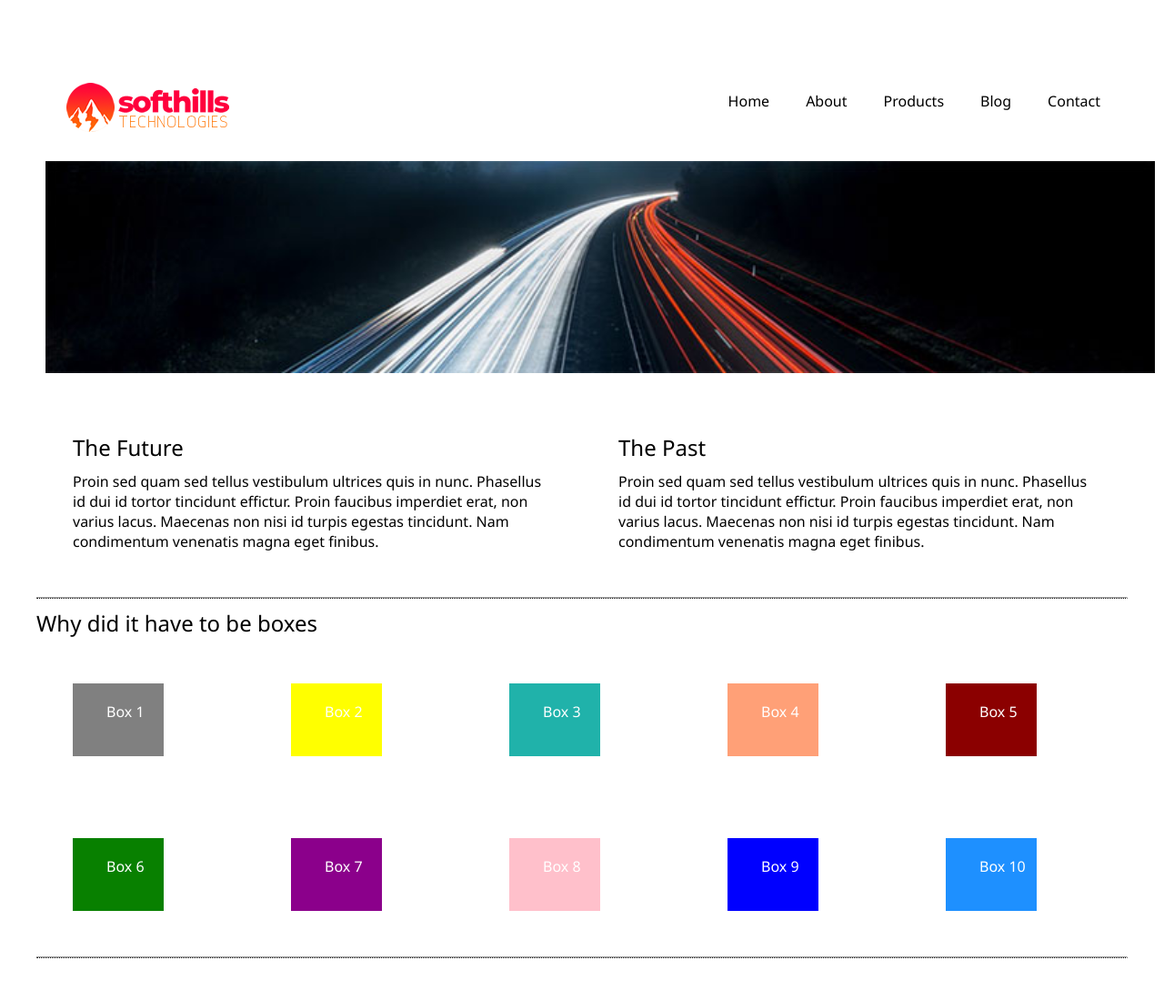
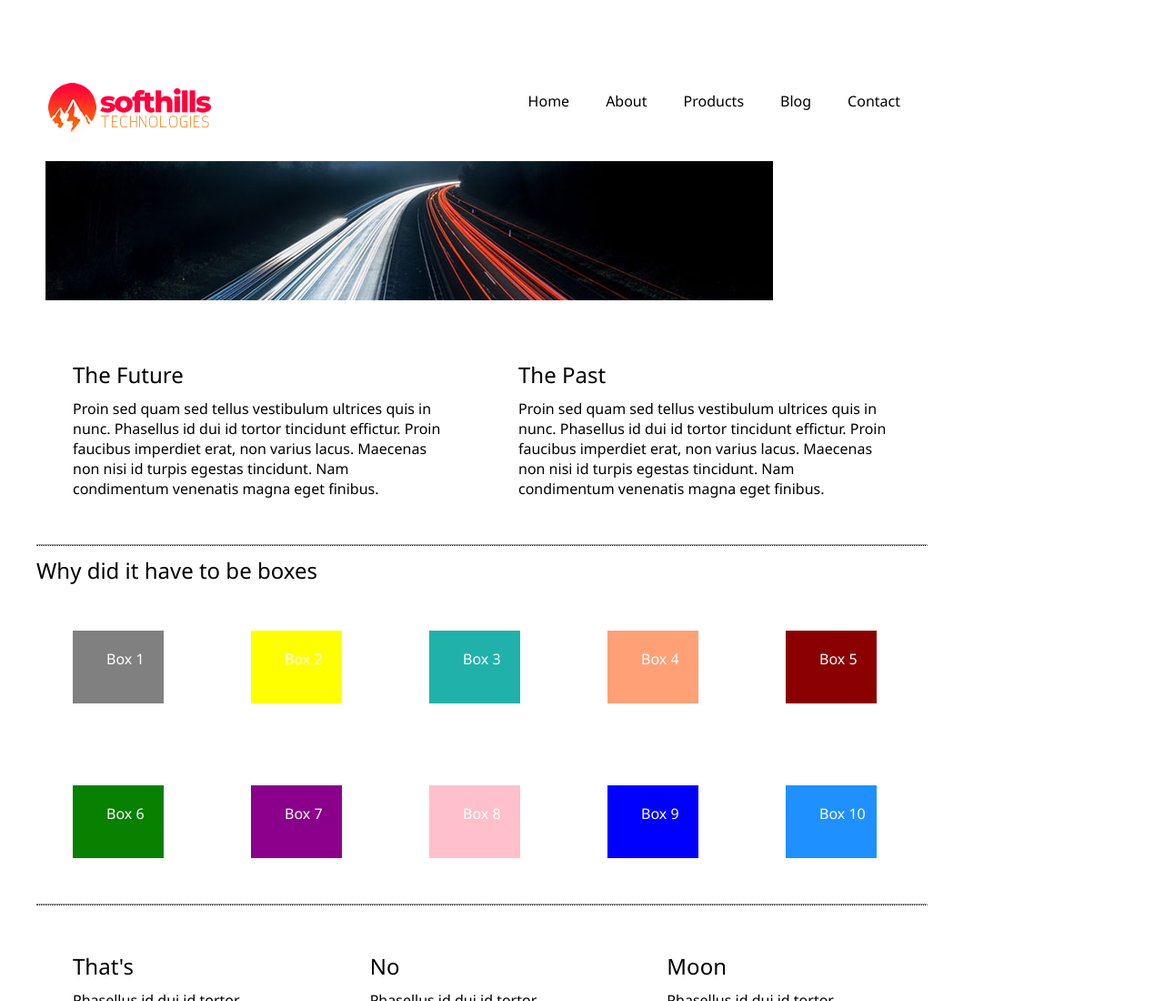
Before and after one commit to incomingvirus27/labtask3solution, a plain HTML site: page index.html in a window 1280 px wide. Shown: the top 1100 px of the page at 91% size. Drawn offline with Linux system fonts and the light colour scheme.

Commit message:
correction

```diff
--- a/css/styles.css
+++ b/css/styles.css
@@ -1,17 +1,24 @@
 *{
     box-sizing: border-box;
     margin: 10px;
+}
+.container{
+    width: 1000px;
+    padding-top: 50px;
+    font-family: 'Segoe UI', Tahoma, Geneva, Verdana, sans-serif;
 
 }
-.container{
-    padding-top: 50px;
-    font-family: 'Segoe UI', Tahoma, Geneva, Verdana, sans-serif;
+.navigation{
+    display: grid;
+    grid-template-columns: repeat(2, 1fr);
+    grid-gap: 20px;
+
 }
- .navigation{
+ /* .navigation{
     display: flex;
-    justify-content: space-between;
+    justify-content: space-around;
     padding-left: 20px;
-}
+} */
 
 .navigation ul{
    display: flex;
@@ -22,8 +29,9 @@
     color: black;
 }
 /* image-one*/
-.image-one{
-    width: 100%;
+#image-one{
+    width: auto-fit;
+    height: auto;
 }
 
  h2 {
--- a/index.html
+++ b/index.html
@@ -22,7 +22,7 @@
         </nav>
         <!-- image one -->
         <div class="image-one">
-            <img src="images/jumbo.jpg" alt="image-one" class="image-one">
+            <img src="images/jumbo.jpg" alt="image-one" id="image-one">
         </div>
         <!-- The past -->
         <div class="first-set">
@@ -136,6 +136,6 @@
             </ul>
         </footer>
     </div>
-
+</div>
 </body>
 </html>
```
Also changed, not shown: about.html (+1 -2 lines).
